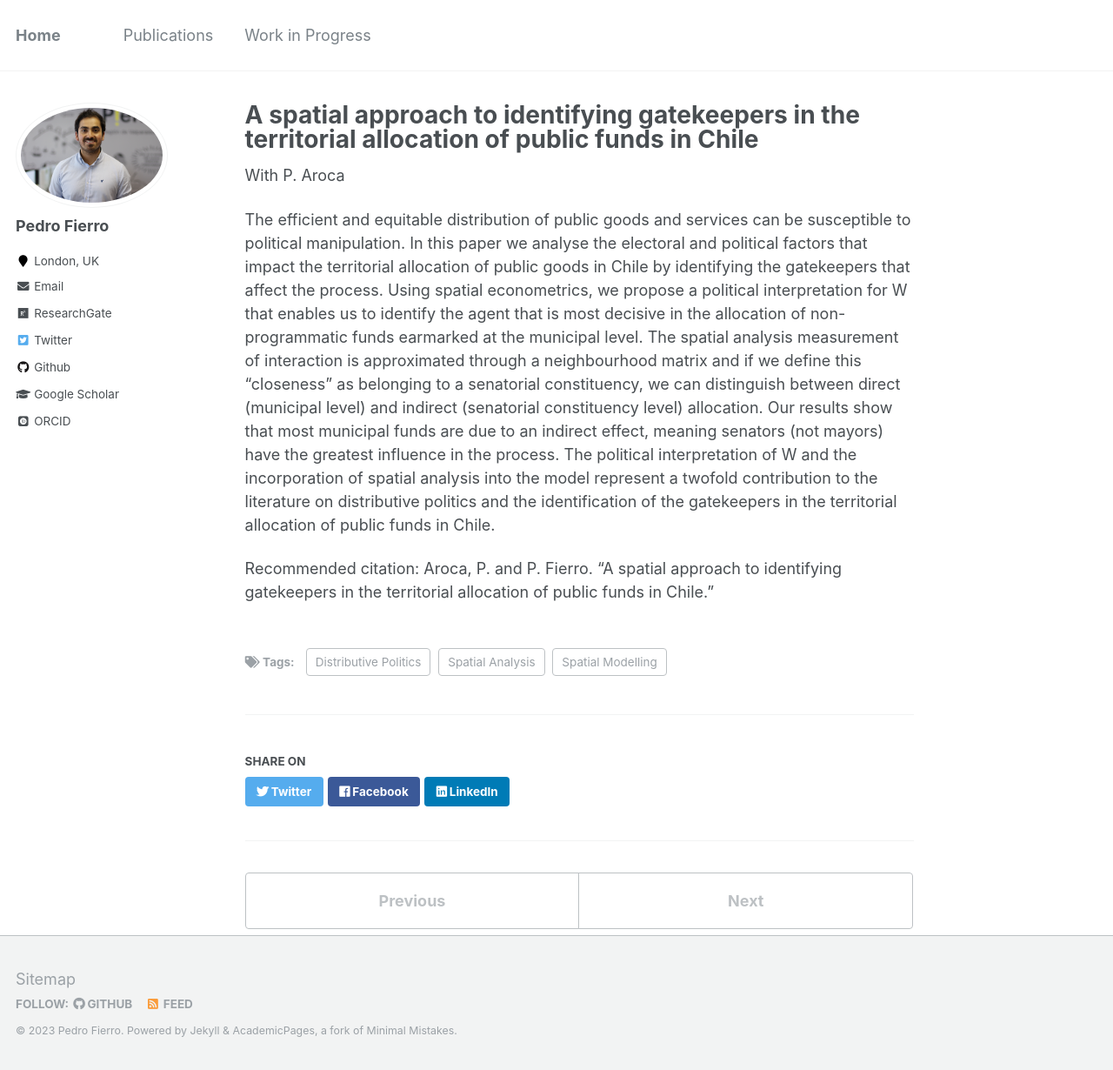
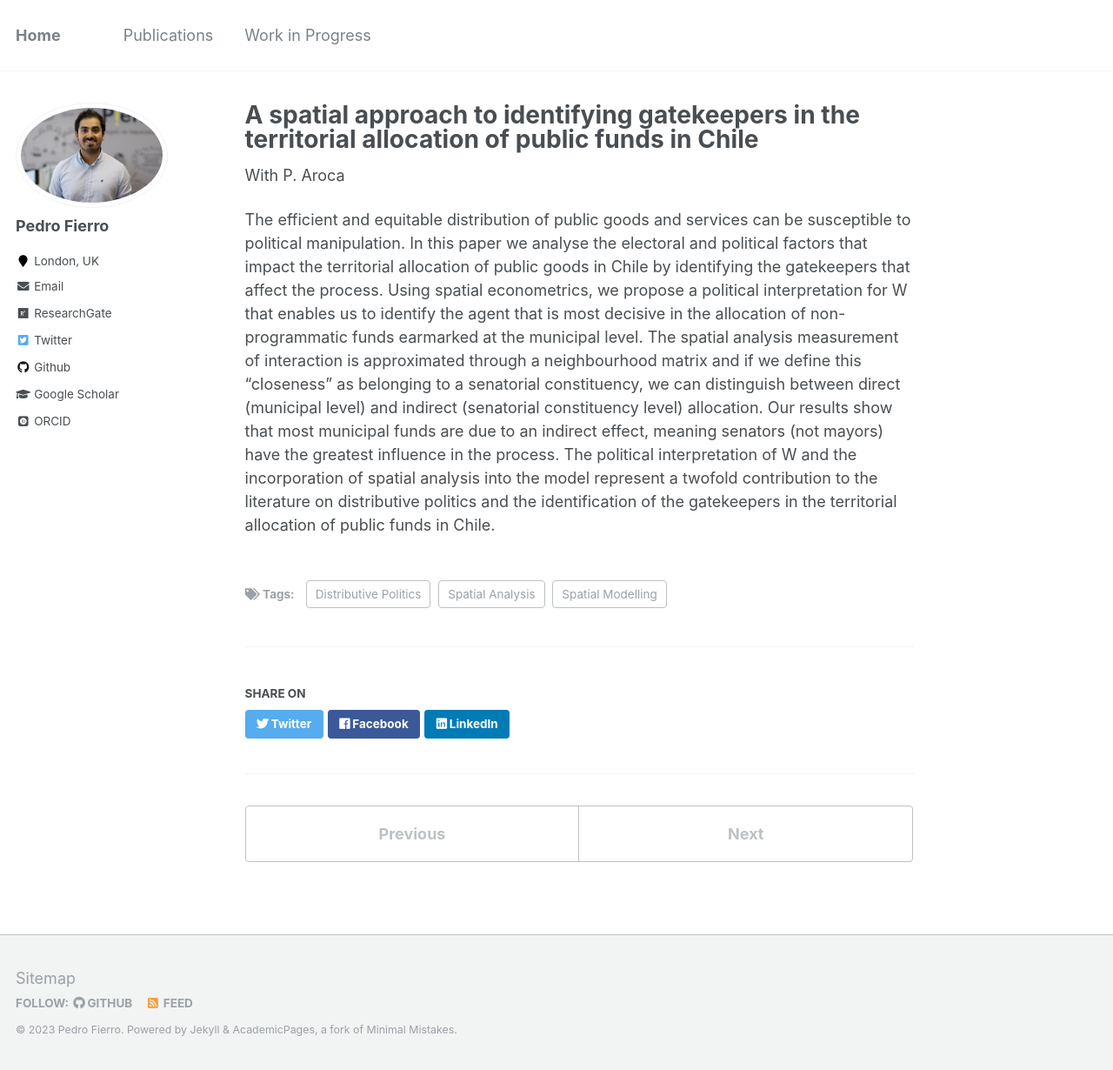
Before and after one commit to pedrofierroz87/pedrofierroz87.github.io, a Jekyll site: the page built from _posts/2013-08-14-blog-post-3.md, in a window 1280 px wide and 1230 px high. Shown: the whole window at 87% size. Built offline with Jekyll 4.4.1, drawn with Linux system fonts in a browser that asks for light colours; some web fonts are replaced.

Commit message:
Update 2013-08-14-blog-post-3.md

```diff
--- a/_posts/2013-08-14-blog-post-3.md
+++ b/_posts/2013-08-14-blog-post-3.md
@@ -10,5 +10,3 @@ tags:
 With P. Aroca
 
 The efficient and equitable distribution of public goods and services can be susceptible to political manipulation. In this paper we analyse the electoral and political factors that impact the territorial allocation of public goods in Chile by identifying the gatekeepers that affect the process. Using spatial econometrics, we propose a political interpretation for W that enables us to identify the agent that is most decisive in the allocation of non-programmatic funds earmarked at the municipal level. The spatial analysis measurement of interaction is approximated through a neighbourhood matrix and if we define this “closeness” as belonging to a senatorial constituency, we can distinguish between direct (municipal level) and indirect (senatorial constituency level) allocation. Our results show that most municipal funds are due to an indirect effect, meaning senators (not mayors) have the greatest influence in the process. The political interpretation of W and the incorporation of spatial analysis into the model represent a twofold contribution to the literature on distributive politics and the identification of the gatekeepers in the territorial allocation of public funds in Chile.
-
-Recommended citation: Aroca, P. and P. Fierro. "A spatial approach to identifying gatekeepers in the territorial allocation of public funds in Chile."
```
